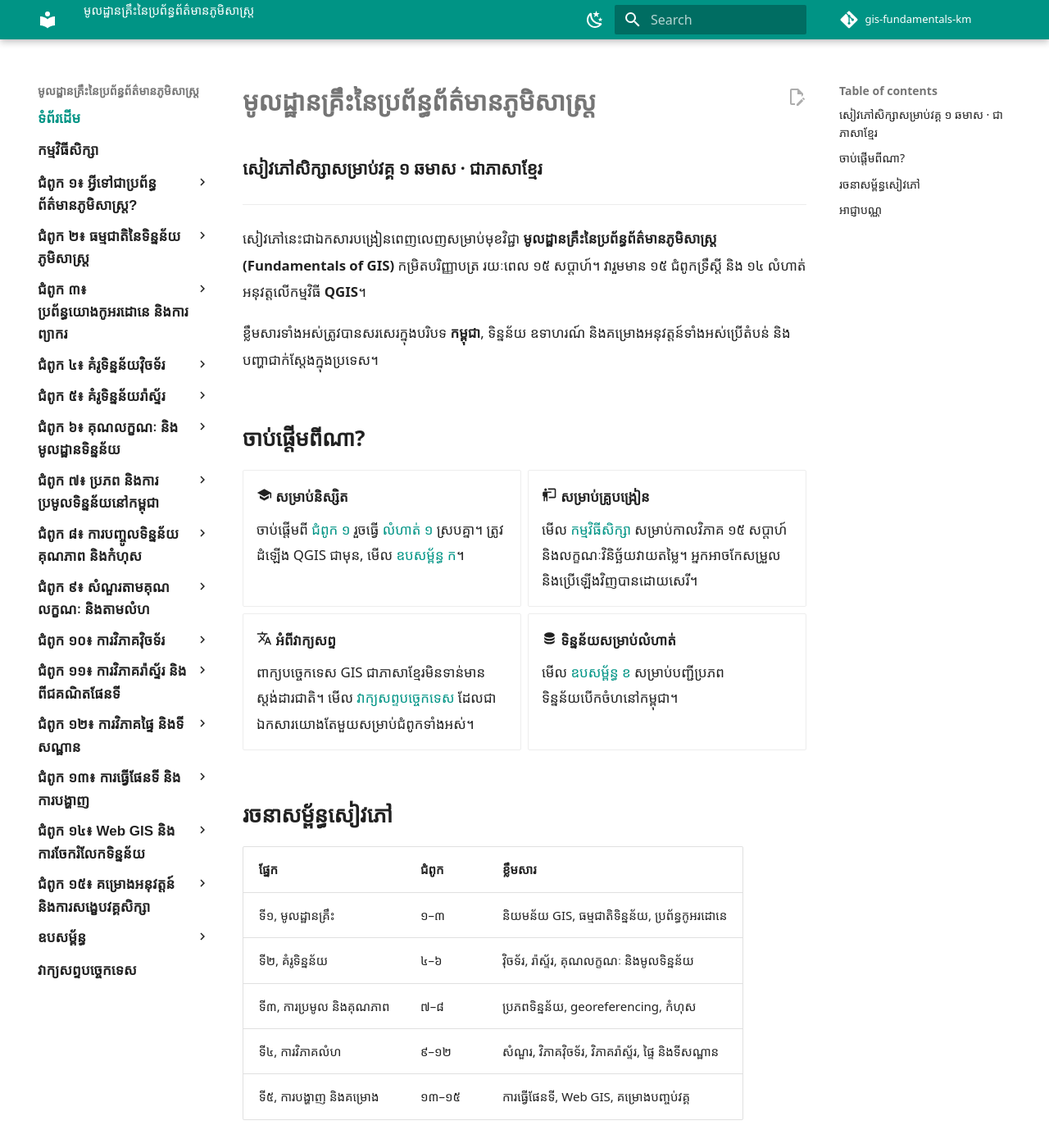
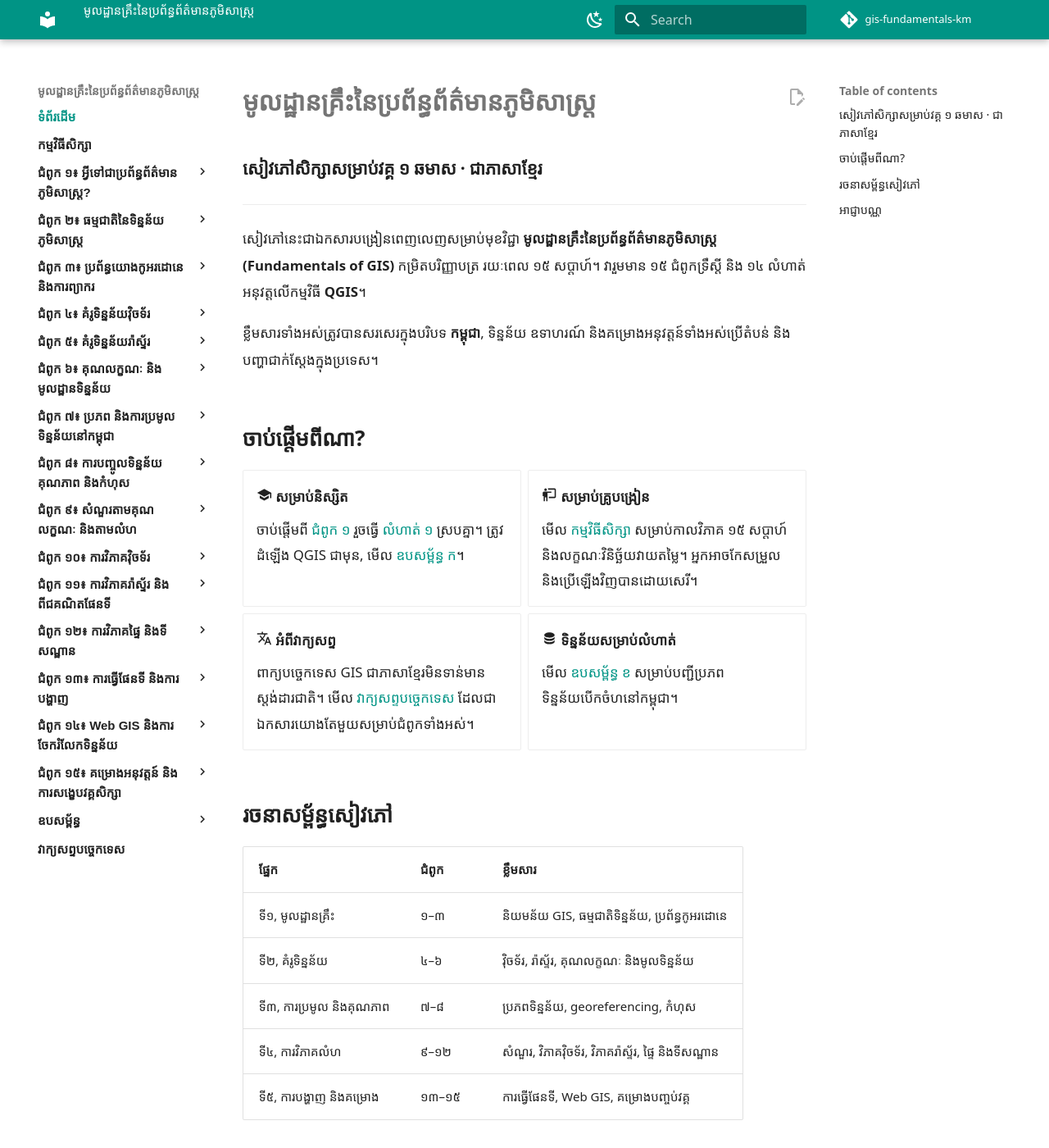
Before and after one commit to khgeo/gis-fundamentals, an MkDocs documentation site: the page built from docs/index.md, in a window 1280 px wide and 1400 px high. Shown: the whole window at 82% size. Built offline with MkDocs 1.6.1 and Material for MkDocs 9.7.7, drawn with Linux system fonts in a browser that asks for light colours; some web fonts are replaced; comment, search, counter and statistics services are not loaded.

Commit message:
Update khmer.css

```diff
--- a/docs/assets/css/khmer.css
+++ b/docs/assets/css/khmer.css
@@ -86,7 +86,7 @@ body, .md-typeset {
 .md-nav--primary > .md-nav__list > .md-nav__item > .md-nav__link {
   font-family: 'Battambang', sans-serif;
   font-weight: 700;
-  font-size: 0.85rem;
+  font-size: 0.75rem;
   line-height: 1.7;
 }
 
@@ -97,7 +97,7 @@ body, .md-typeset {
 .md-nav--primary .md-nav .md-nav__link {
   font-family: var(--km-read-stack);
   font-weight: 400;
-  font-size: 0.6rem;
+  font-size: 0.67rem;
   line-height: 1.45;
   padding: 0;
 }
```
